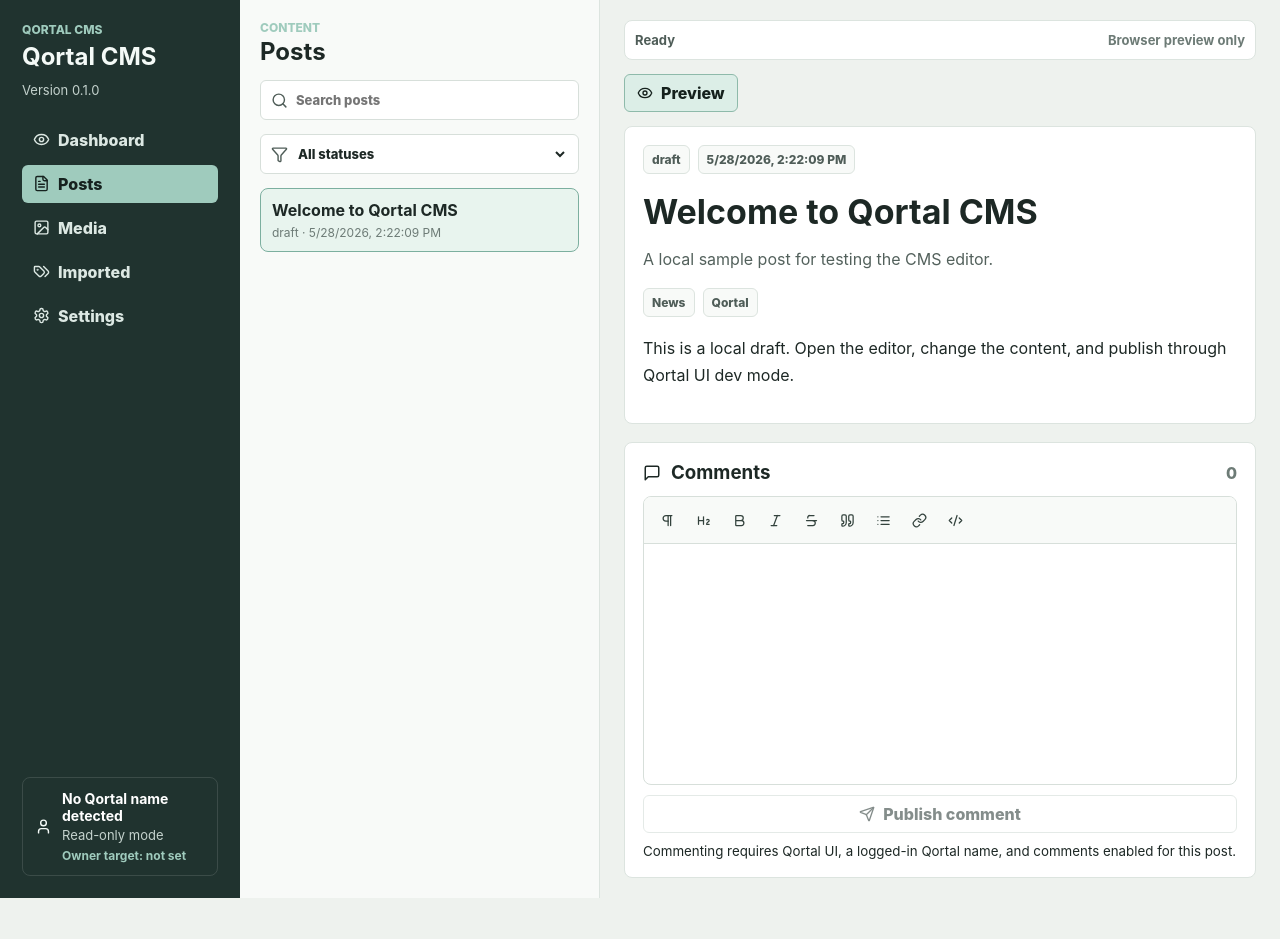
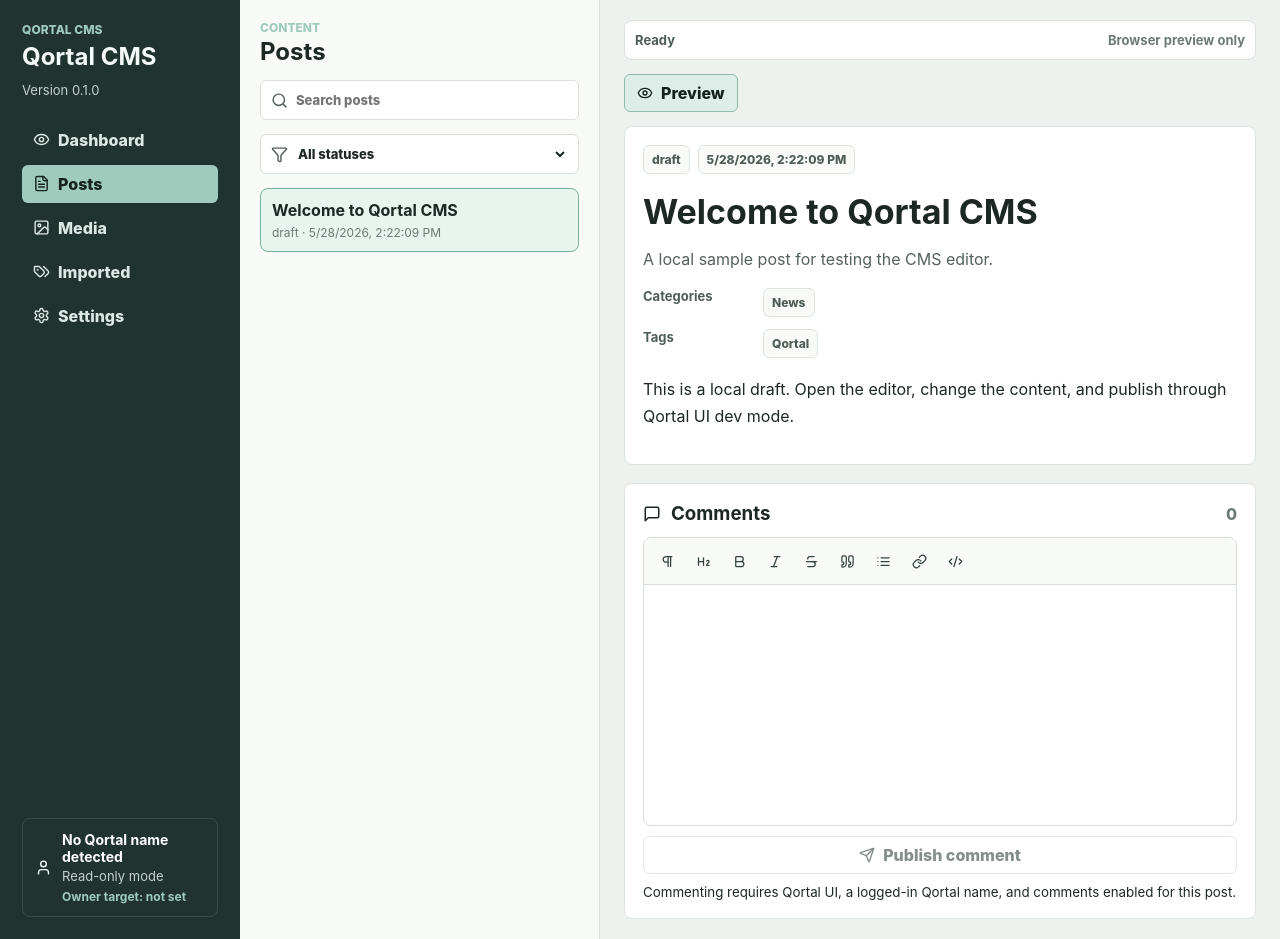
Before and after one commit to iffinland/wordpress-to-qortal, a React (Vite) app in the folder qortal-cms/: page / in a window 1280 px wide. Before the commit the page ends 898 px from the top, so only its background shows below. Built offline with nearby package versions, Linux system fonts and the light colour scheme.

Commit message:
Improve CMS term selection

```diff
--- a/qortal-cms/src/main.tsx
+++ b/qortal-cms/src/main.tsx
@@ -94,6 +94,21 @@ function listFromText(value: string) {
   return value.split(',').map((item) => item.trim()).filter(Boolean);
 }
 
+function lastTermFragment(value: string) {
+  const parts = value.split(',');
+  return (parts[parts.length - 1] || '').trim().toLowerCase();
+}
+
+function appendTerm(value: string, termName: string) {
+  const existing = listFromText(value);
+  if (existing.some((item) => item.toLowerCase() === termName.toLowerCase())) {
+    return value;
+  }
+
+  const prefix = value.trim().endsWith(',') ? value : existing.slice(0, -1).join(', ');
+  return [prefix, termName].filter(Boolean).join(prefix ? ', ' : '');
+}
+
 function termsFromText(value: string, existing: CmsDataset['categories']) {
   const now = new Date().toISOString();
   const bySlug = new Map(existing.map((term) => [term.slug, term]));
@@ -114,6 +129,43 @@ function termsFromText(value: string, existing: CmsDataset['categories']) {
   }
 
   return { ids, terms: nextTerms };
+}
+
+function TermInput({
+  label,
+  value,
+  onChange,
+  placeholder,
+  terms
+}: {
+  label: string;
+  value: string;
+  onChange: (nextValue: string) => void;
+  placeholder: string;
+  terms: CmsDataset['categories'];
+}) {
+  const selected = listFromText(value).map((item) => item.toLowerCase());
+  const fragment = lastTermFragment(value);
+  const suggestions = terms
+    .filter((term) => !selected.includes(term.name.toLowerCase()))
+    .filter((term) => !fragment || term.name.toLowerCase().includes(fragment))
+    .slice(0, 8);
+
+  return (
+    <label>
+      {label}
+      <input value={value} onChange={(event) => onChange(event.target.value)} placeholder={placeholder} />
+      {suggestions.length > 0 && (
+        <div className="term-suggestions">
+          {suggestions.map((term) => (
+            <button key={term.id} type="button" onClick={() => onChange(appendTerm(value, term.name))}>
+              {term.name}
+            </button>
+          ))}
+        </div>
+      )}
+    </label>
+  );
 }
 
 function App() {
@@ -479,7 +531,20 @@ function App() {
                 <div className="post-meta"><span>{selectedPost.status}</span><span>{new Date(selectedPost.updated_at).toLocaleString()}</span>{selectedPost.qdn.name && <a href={qdnLink(selectedPost.qdn)} target="_blank" rel="noreferrer">QDN resource</a>}</div>
                 <h2>{decodeText(selectedPost.title)}</h2>
                 {selectedPost.excerpt && <p className="summary">{decodeText(selectedPost.excerpt)}</p>}
-                <div className="chip-row">{selectedCategoryNames.map((name) => <span key={name}>{name}</span>)}{selectedTagNames.map((name) => <span key={name}>{name}</span>)}</div>
+                <div className="term-display">
+                  <div>
+                    <strong>Categories</strong>
+                    <div className="chip-row">
+                      {selectedCategoryNames.length ? selectedCategoryNames.map((name) => <span key={name}>{name}</span>) : <em>None</em>}
+                    </div>
+                  </div>
+                  <div>
+                    <strong>Tags</strong>
+                    <div className="chip-row">
+                      {selectedTagNames.length ? selectedTagNames.map((name) => <span key={name}>{name}</span>) : <em>None</em>}
+                    </div>
+                  </div>
+                </div>
                 <div className="content-preview" dangerouslySetInnerHTML={{ __html: selectedPost.content_html }} />
               </article>
             )}
@@ -489,7 +554,10 @@ function App() {
                 <label>Title<input value={draft.title} onChange={(event) => setDraft({ ...draft, title: event.target.value, slug: slugify(event.target.value) })} /></label>
                 <label>Slug<input value={draft.slug} onChange={(event) => setDraft({ ...draft, slug: event.target.value })} /></label>
                 <label>Excerpt<textarea value={draft.excerpt} onChange={(event) => setDraft({ ...draft, excerpt: event.target.value })} /></label>
-                <div className="split-fields"><label>Categories<input value={draft.categoryText} onChange={(event) => setDraft({ ...draft, categoryText: event.target.value })} placeholder="News, Research" /></label><label>Tags<input value={draft.tagText} onChange={(event) => setDraft({ ...draft, tagText: event.target.value })} placeholder="Qortal, Podcast" /></label></div>
+                <div className="split-fields">
+                  <TermInput label="Categories" value={draft.categoryText} onChange={(categoryText) => setDraft({ ...draft, categoryText })} placeholder="News, Research" terms={dataset.categories} />
+                  <TermInput label="Tags" value={draft.tagText} onChange={(tagText) => setDraft({ ...draft, tagText })} placeholder="Qortal, Podcast" terms={dataset.tags} />
+                </div>
                 <label>Status<select value={draft.status} onChange={(event) => setDraft({ ...draft, status: event.target.value as CmsStatus })}><option value="draft">Draft</option><option value="published">Published</option><option value="archived">Archived</option></select></label>
                 <label className="check-line"><input type="checkbox" checked={draft.comments_enabled} onChange={(event) => setDraft({ ...draft, comments_enabled: event.target.checked })} /> Comments enabled</label>
                 <RichTextEditor value={draft.content_html} onChange={(content_html) => setDraft({ ...draft, content_html })} />
--- a/qortal-cms/src/styles.css
+++ b/qortal-cms/src/styles.css
@@ -319,7 +319,8 @@ button {
 }
 
 .post-meta,
-.chip-row {
+.chip-row,
+.term-suggestions {
   display: flex;
   flex-wrap: wrap;
   gap: 8px;
@@ -336,6 +337,50 @@ button {
   font-size: 12px;
   font-weight: 800;
   text-decoration: none;
+}
+
+.term-display {
+  display: grid;
+  gap: 12px;
+  margin-top: 16px;
+}
+
+.term-display > div {
+  display: grid;
+  grid-template-columns: 110px 1fr;
+  gap: 10px;
+  align-items: start;
+}
+
+.term-display strong {
+  color: #4f5d58;
+  font-size: 13px;
+}
+
+.term-display em {
+  color: #88958f;
+  font-size: 13px;
+  font-style: normal;
+}
+
+.term-suggestions {
+  margin-top: 2px;
+}
+
+.term-suggestions button {
+  min-height: 28px;
+  padding: 0 9px;
+  border: 1px solid #cfd9d4;
+  border-radius: 999px;
+  color: #33423d;
+  background: #f8faf8;
+  font-size: 12px;
+  font-weight: 800;
+}
+
+.term-suggestions button:hover {
+  border-color: #8ebaaa;
+  background: #e8f4ee;
 }
 
 .preview-pane h2 {
```
